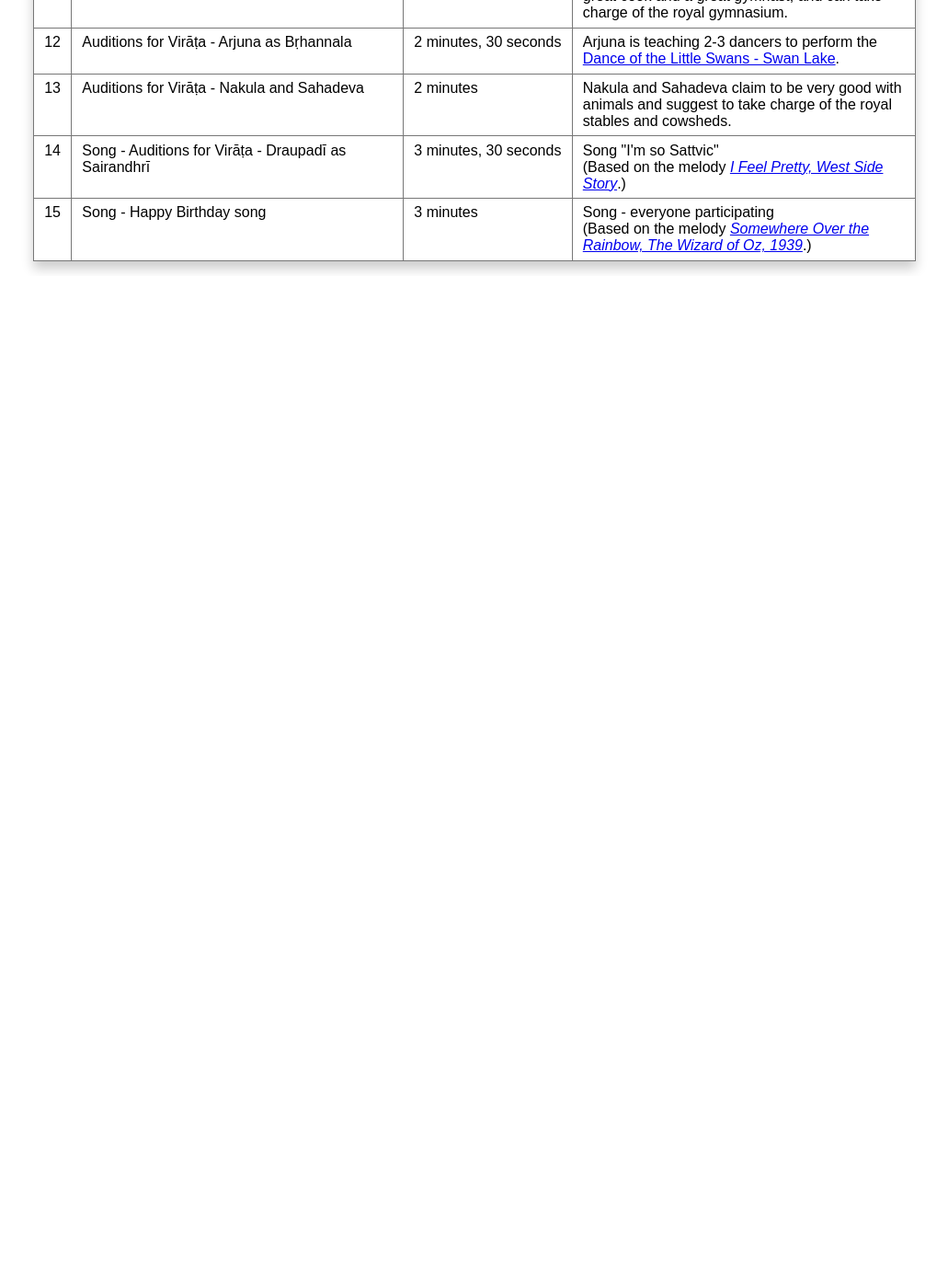
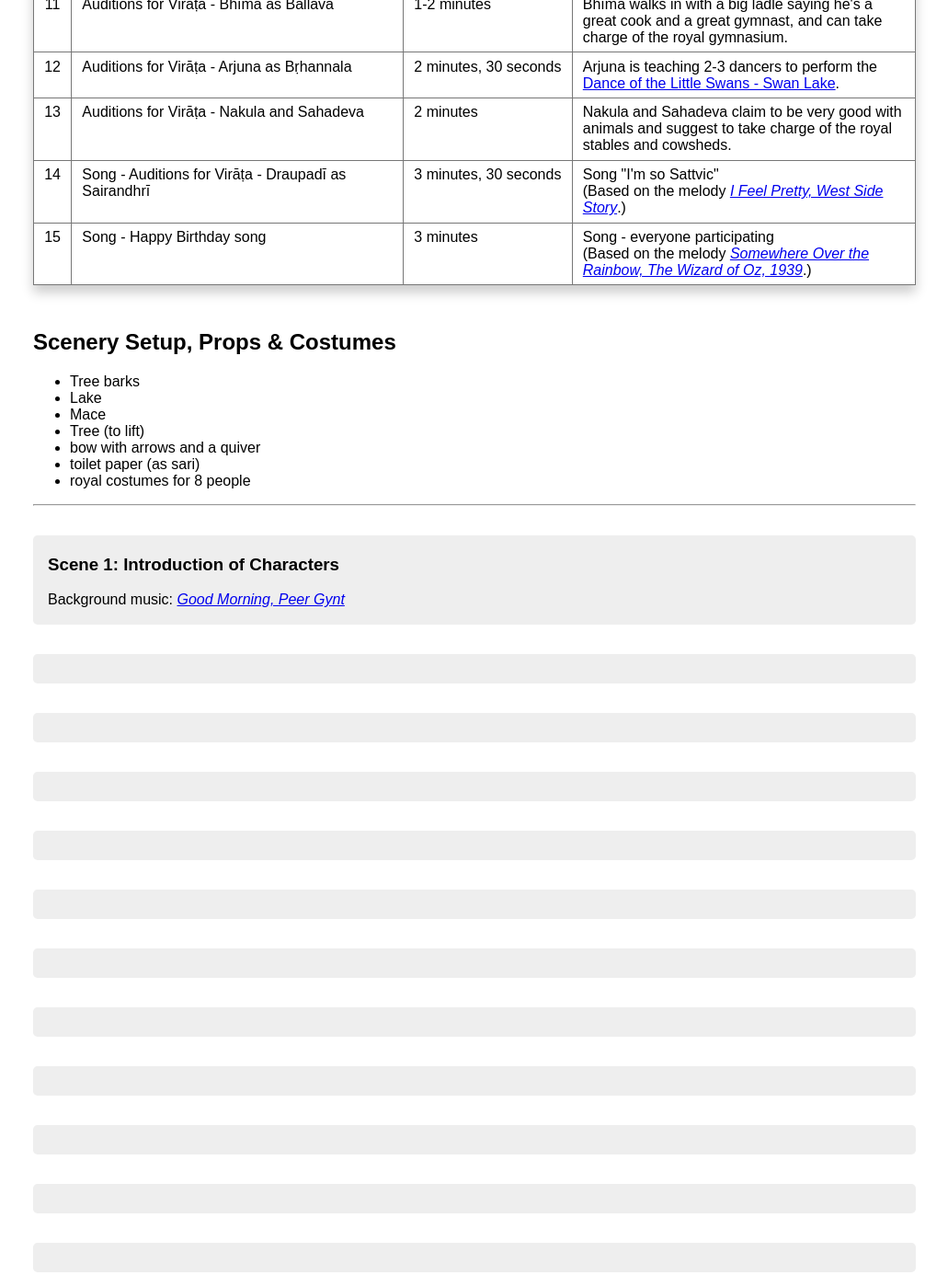
Before and after one commit to iswara108/swamiji-birthday-play-plan-2021, a website: page index.html in a window 1280 px wide. Shown: the part 1338-2724 px from the top of the page at 92% size, without its empty margins (124-1155 px from the left). Before the commit the page ends 1638 px from the top, so only its background shows below. Drawn offline with Linux system fonts and the light colour scheme.

Commit message:
add layout for detailed scenes

```diff
--- a/index.html
+++ b/index.html
@@ -124,7 +124,42 @@
                     href="https://www.youtube.com/watch?v=DMHsCV2wYEQ"><em>Somewhere Over the Rainbow, The Wizard of Oz,
                         1939</em></a>.)</div>
         </div>
+        <div class="scenery-setup">
+            <h2>Scenery Setup, Props & Costumes</h2>
+            <ul>
+                <li>Tree barks</li>
+                <li>Lake</li>
+                <li>Mace</li>
+                <li>Tree (to lift)</li>
+                <li>bow with arrows and a quiver</li>
+                <li>toilet paper (as sari)</li>
+                <li>royal costumes for 8 people</li>
+            </ul>
+        </div>
+        <hr>
+        <div id="scene1" class="scene scene1">
+            <h3>Scene 1: Introduction of Characters</h3>
+
+            <p class="lead">Background music: <a href="https://www.youtube.com/watch?v=-rh8gMvzPw0"
+                    target="_blank"><em>Good Morning, Peer
+                        Gynt</em></a></p>
+        </div>
+        <div id="scene2" class="scene scene2"></div>
+        <div id="scene3" class="scene scene3"></div>
+        <div id="scene4" class="scene scene4"></div>
+        <div id="scene5" class="scene scene5"></div>
+        <div id="scene6" class="scene scene6"></div>
+        <div id="scene7" class="scene scene7"></div>
+        <div id="scene8" class="scene scene8"></div>
+        <div id="scene9" class="scene scene9"></div>
+        <div id="scene10" class="scene scene10"></div>
+        <div id="scene11" class="scene scene11"></div>
+        <div id="scene12" class="scene scene12"></div>
+        <div id="scene13" class="scene scene13"></div>
+        <div id="scene14" class="scene scene14"></div>
+        <div id="scene15" class="scene scene15"></div>
     </main>
+    <br><br><br><br><br>
 </body>
 
 </html>
--- a/style.css
+++ b/style.css
@@ -35,6 +35,10 @@ main {
   width: clamp(2rem, 90vw, 60rem);
 }
 
+h2 {
+  margin-top: 3rem;
+}
+
 .scenes {
   display: grid;
   grid-template-columns: repeat(4, minmax(min-content, max-content));
@@ -63,3 +67,11 @@ main {
     grid-template-columns: repeat(3, minmax(min-content, max-content));
   }
 }
+
+.scene {
+  background-color: #eee;
+  border-radius: 0.3rem;
+  margin-top: 2rem;
+  min-height: 2rem;
+  padding: 0.1rem 1rem;
+}
```
